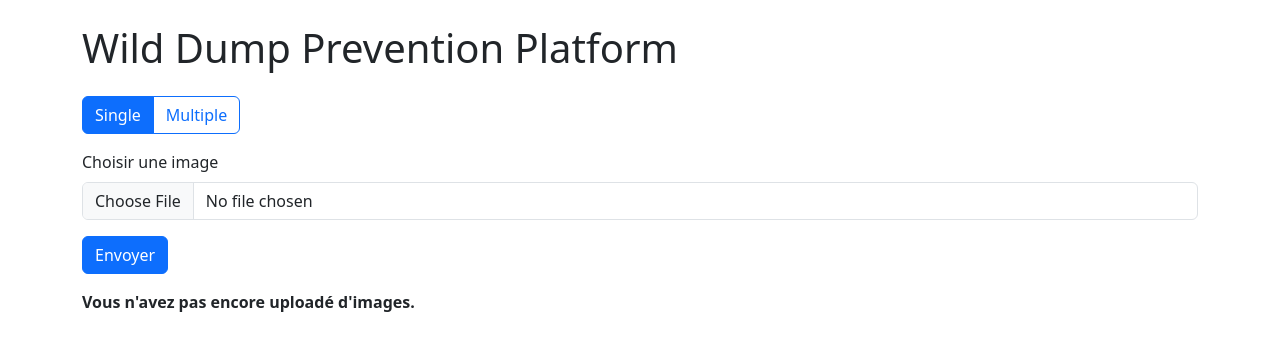
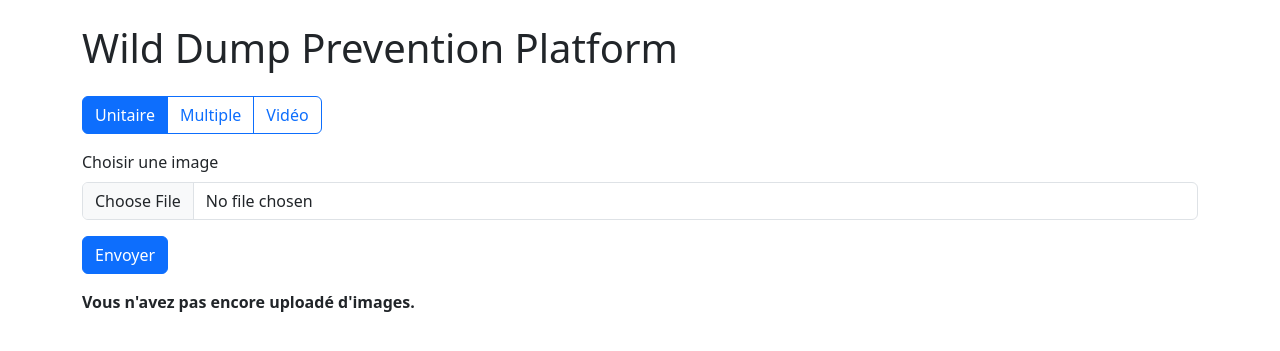
Before and after one commit to benjidsv/wild-dump-prevention, a Flask app: page /upload in a window 1280 px wide. Shown: the top 351 px of the page. Run offline with Flask 3, Linux system fonts and the light colour scheme.

Commit message:
Added video button

```diff
--- a/app/templates/upload.html
+++ b/app/templates/upload.html
@@ -4,10 +4,13 @@
 
 <div class="btn-group mb-3" role="group" aria-label="Upload mode">
     <input type="radio" class="btn-check" name="uploadMode" id="singleMode" value="single" autocomplete="off" checked onchange="setUploadMode()">
-  <label class="btn btn-outline-primary" for="singleMode">Single</label>
+    <label class="btn btn-outline-primary" for="singleMode">Unitaire</label>
 
     <input type="radio" class="btn-check" name="uploadMode" id="batchMode" value="batch" autocomplete="off" onchange="setUploadMode()">
     <label class="btn btn-outline-primary" for="batchMode">Multiple</label>
+
+    <input type="radio" class="btn-check" name="uploadMode" id="videoMode" value="video" autocomplete="off" onchange="setUploadMode()">
+    <label class="btn btn-outline-primary" for="videoMode">Vidéo</label>
 </div>
 
 <!-- Upload form -->
@@ -21,20 +24,24 @@
 
 <script>
 function setUploadMode() {
-  const single = document.getElementById("singleMode").checked;
+    const multiple = document.getElementById("batchMode").checked;
+    const video = document.getElementById("videoMode").checked;
     const input = document.getElementById("imageInput");
     const label = document.getElementById("uploadLabel");
-
     input.value = "";
 
-  if (single) {
+    if (multiple) {
+        input.setAttribute("multiple", "multiple");
+        input.setAttribute("name", "images");
+        label.textContent = "Choisir des images"
+    } else if (video) {
+        input.removeAttribute("multiple");
+        input.setAttribute("name", "video")
+        label.textContent = "Choisir une vidéo"
+    } else {
         input.removeAttribute("multiple");
         input.setAttribute("name", "image");
         label.textContent = "Choisir une image"
-  } else {
-    input.setAttribute("multiple", "multiple");
-    input.setAttribute("name", "images");
-    label.textContent = "Choisir des images"
     }
 }
 </script>
```
Lines whose indentation alone changed are shown as unchanged.
